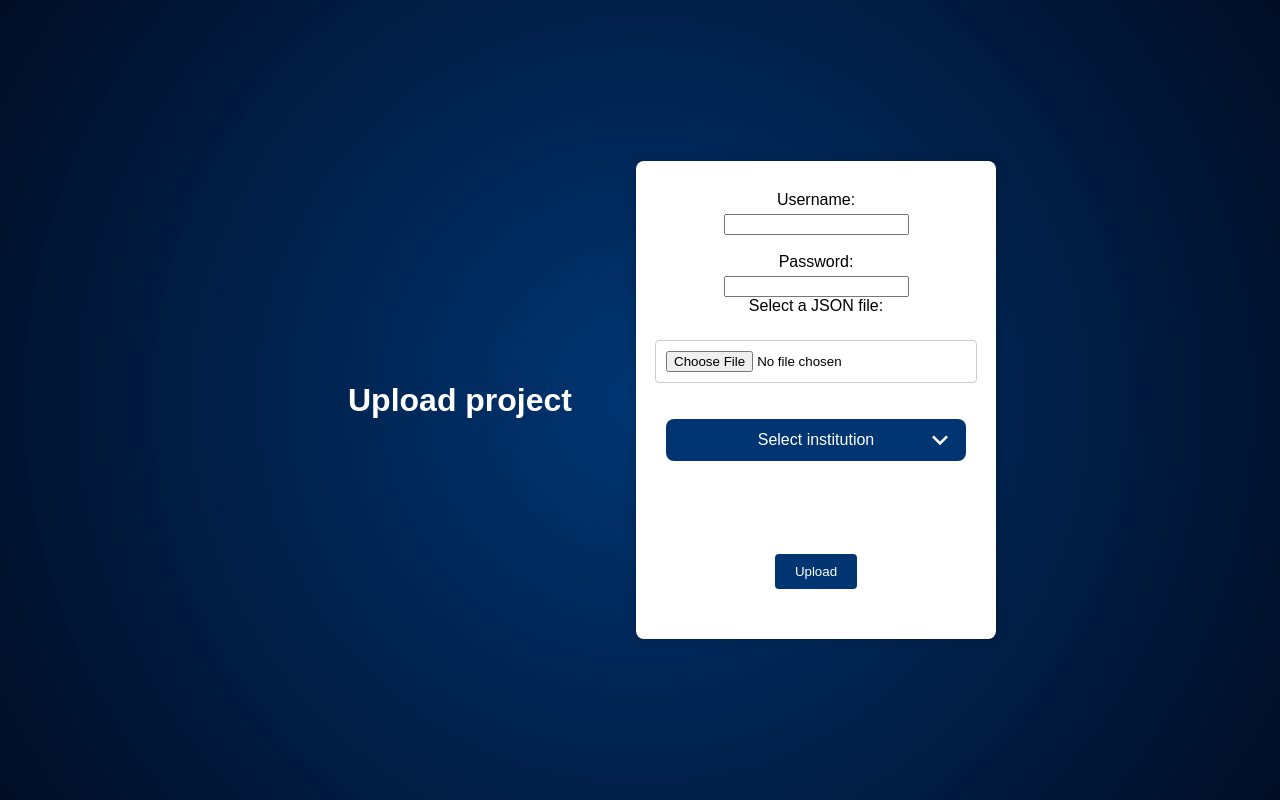
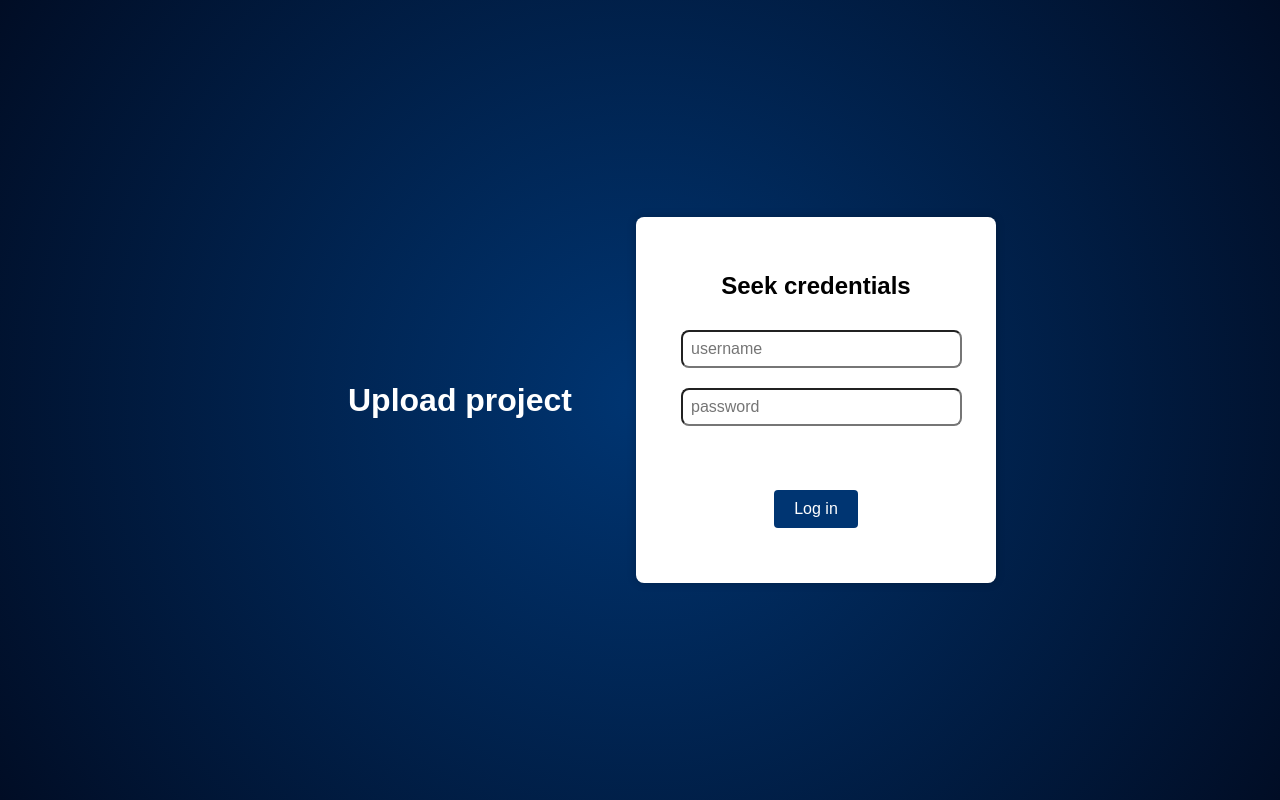
Before and after one commit to korbinib/dsw2seek, a Flask app: page / in a window 1280 px wide. Run offline with Flask 3, Linux system fonts and the light colour scheme.

Commit message:
multistep form with login

```diff
--- a/app/app.py
+++ b/app/app.py
@@ -1,9 +1,23 @@
 import json
-from flask import Flask, render_template, request
+from flask import Flask, render_template, request, jsonify
 from waitress import serve
 from api.seek import SeekClient
 
 app = Flask(__name__)
+
+# This will be set by the login endpoint below.
+seek_client = None
+
+
+@app.route('/login', methods=['POST'])
+def __seek_login():
+    '''
+    Receive a username and password and use these to log into Seek.
+    '''
+    global seek_client
+    data = request.json
+    seek_client = SeekClient(data['username'], data['password'])
+    return jsonify({'success': True})
 
 
 @app.route('/typeahead')
@@ -29,13 +43,6 @@ def upload():
     '''
     Upload page. Processes the uploaded DMP file and creates a new project and users in SEEK.
     '''
-    # Retrieves username, password and json file
-    username = request.form.get("username")
-    password = request.form.get("password")
-
-    # Instantiating the SeekClinet class with the given username and password
-    seek_client = SeekClient(username=username, passsword=password)
-
     dmp = load_file(request)
     institution = request.form.get('institutionId')
 
--- /dev/null
+++ b/app/static/login.js
@@ -0,0 +1,72 @@
+const nextButton = document.querySelector('#next-button');
+const prevButton = document.querySelector('#prev-button');
+const loginError = document.querySelector('#login-error');
+const tabs       = document.querySelectorAll('.tab');
+
+/**
+ * Go to the next tab when the user presses the enter key on the first tab.
+ */
+document.querySelectorAll('#username, #password')
+    .forEach(element => element.addEventListener('keyup', event => {
+        if(event.key !== 'Enter') return;
+        nextButton.click();
+        event.preventDefault();
+    })
+);
+
+/**
+ * Go to the next tab when the user clicks on the "next" button.
+ * Also show an error message if the request failed.
+ */
+nextButton.addEventListener('click', async () => {
+    nextButton.innerHTML = '<span class="button-spinner"></span>';
+    const res = await login();
+
+    if (res.status !== 200) {
+        loginError.style.visibility = 'visible';
+    }
+    else {
+        loginError.style.visibility = 'hidden';
+        nextTab();
+    }
+
+    nextButton.innerHTML = 'Log in';
+});
+
+prevButton.addEventListener('click', () => {
+    prevTab();
+});
+
+/**
+ * Send the username and password to the backend.
+ * The credentials are required when searching for institutions in the next step.
+ */
+const login = async () => {
+    const username = document.querySelector('#username').value;
+    const password = document.querySelector('#password').value;
+    const data = {username, password}
+
+    return await fetch('http://localhost:8080/login', {
+            method: 'POST',
+            headers: {'Content-Type': 'application/json'},
+            body: JSON.stringify(data)
+        });
+}
+
+const nextTab = () => {
+    for (const [index, tab] of tabs.entries()) {
+        if (tab.classList.contains('active') && index < tabs.length - 1) {
+            tab.classList.remove('active');
+            tabs[index + 1].classList.add('active');
+        }
+    }
+}
+
+const prevTab = () => {
+    for (const [index, tab] of tabs.entries()) {
+        if (tab.classList.contains('active') && index > 0) {
+            tab.classList.remove('active');
+            tabs[index - 1].classList.add('active');
+        }
+    }
+}
--- a/app/static/style.css
+++ b/app/static/style.css
@@ -1,3 +1,5 @@
+/* ========= General page styles ========= */
+
 body {
     font-family: Arial, sans-serif;
     background-color:  #010d25;
@@ -15,6 +17,16 @@ h1 {
     margin: 5%;
 }
 
+.success {
+    color: green;
+}
+
+.error {
+    color: red;
+}
+
+/* ========= Form ========= */
+
 form {
     background-color: #fff;
     border-radius: 8px;
@@ -28,6 +40,10 @@ form {
     align-items: center;
 }
 
+#login-error {
+    visibility: hidden;
+}
+
 label {
     display: block;
     text-align: center;
@@ -35,14 +51,20 @@ label {
 }
 
 input[type="file"] {
-    width: 100%;
-    padding: 10px;
-    margin-top: 20px;
-    border: 0.5px solid #ccc;
-    border-radius: 4px;
+    border: 2px solid #003572;
+    border-radius: 8px;
+    padding: 8px;
 }
 
-input[type="submit"] {
+input[type="text"], input[type="password"] {
+    padding: 8px;
+    border-radius: 8px;
+    margin: 10px;
+    width: 90%;
+    font-size: 1em;
+}
+
+input[type="submit"], input[type="button"], button {
     background-color: #003572;
     color: #fff;
     border: none;
@@ -51,11 +73,41 @@ input[type="submit"] {
     cursor: pointer;
     display: block;
     margin: 20px auto;
+    font-size: 1em;
 }
 
-input[type="submit"]:hover {
+input[type="submit"]:hover, input[type="button"]:hover, button:hover {
     background-color: #014a9e;
 }
+
+.button-group {
+    display: flex;
+    justify-content: space-between;
+    width: 100%;
+}
+
+.button-spinner {
+    display: block;
+    background: url('img/spinner-light.svg');
+    background-size: contain;
+    background-repeat: no-repeat;
+    width: 50px;
+    height: 50px;
+}
+
+.tab, .tab.active {
+    padding: 5px;
+}
+
+.tab {
+    display: none;
+}
+
+.tab.active {
+    display: block;
+}
+
+/* ========= Institution selector ========= */
 
 .select-box {
     position: relative;
@@ -174,7 +226,8 @@ input[type="submit"]:hover {
     margin: 0 auto;
 }
 
-/* upload page */
+/* ========= Upload page ========= */
+
 .flex {
     flex-direction: column;
 }
@@ -197,11 +250,3 @@ input[type="submit"]:hover {
     margin: 0;
     border-bottom: 1px solid #444;
 }
-
-.success {
-    color: green;
-}
-
-.error {
-    color: red;
-}
--- a/app/templates/index.html
+++ b/app/templates/index.html
@@ -3,19 +3,23 @@
   <head>
     <meta charset="UTF-8" />
     <link rel="stylesheet" href="../static/style.css" />
-    <link rel="stylesheet" href="../static/spinner.css" />
     <title>dsw2seek</title>
   </head>
   <body>
     <h1>Upload project</h1>
     <form id="uploadForm" action="./upload" method="post" enctype="multipart/form-data">
-      <label for="username">Username:</label>
-      <input type="text" id="usernameId" name="username" required>
-      <br>
-      <label for="password">Password:</label>
-      <input type="password" id="passwordId" name="password" required>
+      <div class="tab active">
+        <h2>Seek credentials</h2>
+        <input type="text" id="username" name="username" placeholder="username" required />
+        <input type="password" id="password" name="password" placeholder="password" required />
+        <p id="login-error" class="error">There was an error when logging in.</p>
 
-      <label for="jsonFile">Select a JSON file:</label>
+        <button type="button" id="next-button">Log in</button>
+      </div>
+
+      <div class="tab">
+        <h2>Project details</h2>
+        <label for="jsonFile" class="file-upload">Upload DMP file</label>
         <input type="file" id="jsonFileId" name="jsonFile" accept=".json" required>
 
         <br /><br />
@@ -33,10 +37,13 @@
 
         <input id="institutionId" name="institutionId" hidden />
 
-      <br />
-
-      <input type="submit" value="Upload">
+        <div class="button-group">
+          <button type="button" id="prev-button">Back</button>
+          <button>Upload</button>
+        </div>
+      </div>
     </form>
-    <script src="../static/script.js"></script>
+    <script src="../static/login.js"></script>
+    <script src="../static/institutions.js"></script>
   </body>
 </html>
--- a/requirements.txt
+++ b/requirements.txt
@@ -1,3 +1,2 @@
 Flask
 waitress
-python-dotenv
```
Also changed, not shown: app/api/seek.py (+0 -7 lines), README.md, app/static/img/spinner-light.svg (added), app/static/institutions.js (renamed from app/static/script.js). Lines whose indentation alone changed are shown as unchanged.
